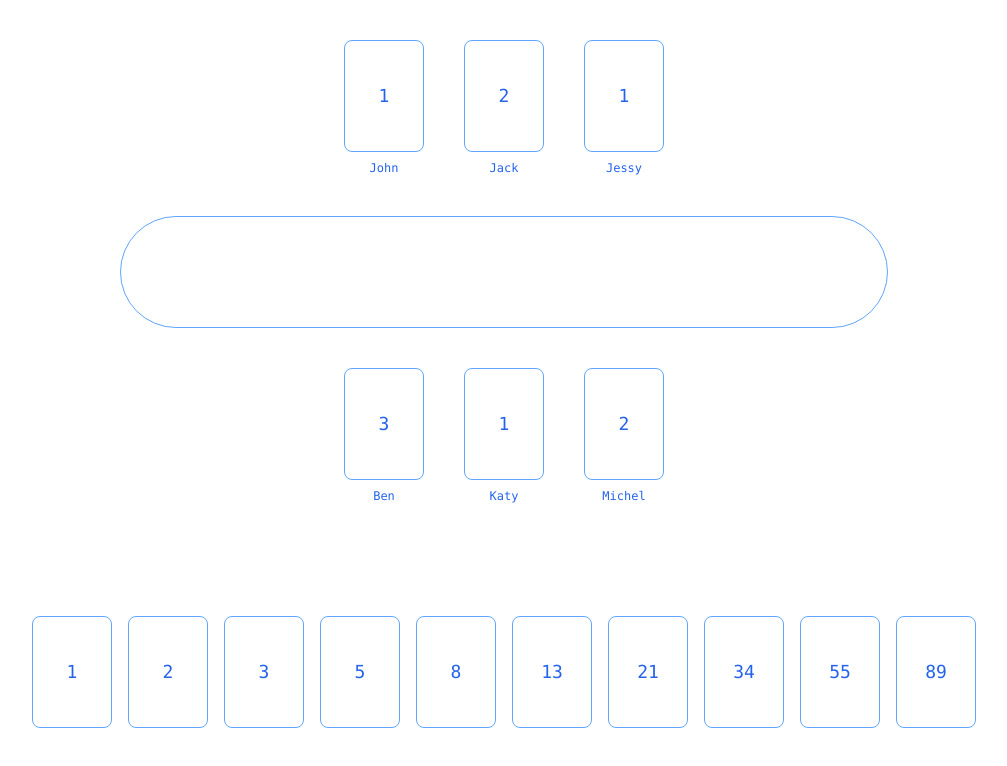
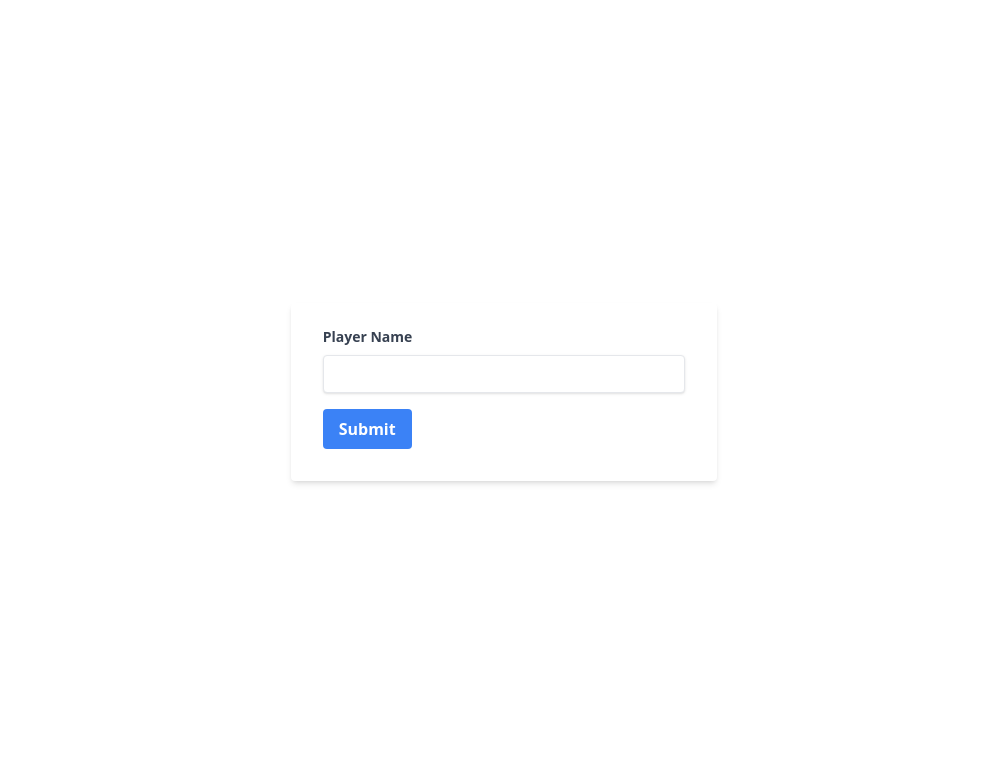
Before and after one commit to Udomomo/scrum-poker, an Angular app in the folder scrum-poker-client/: page / in a window 1280 px wide. Shown: the top 766 px of the page, without its empty margins (136-1143 px from the left). Built offline with nearby package versions, Linux system fonts and the light colour scheme.

Commit message:
Add player name form

```diff
--- /dev/null
+++ b/scrum-poker-client/src/app/player-name-form/player-name-form.component.html
@@ -0,0 +1,11 @@
+<div class="w-1/3 bg-white shadow-md rounded px-8 pt-6 pb-8 mb-4">
+  <form #playerNameForm="ngForm" class="w-auto">
+    <div class="mb-4">
+      <label for="playerName" class="block text-gray-700 text-sm font-bold mb-2">
+        Player Name
+      </label>
+      <input type="text" id="playerName" name="playerName" [(ngModel)]="playerName" required class="shadow appearance-none border rounded w-full py-2 px-3 text-gray-700 leading-tight focus:outline-none focus:shadow-outline">
+    </div>
+    <button type="submit" class="bg-blue-500 hover:bg-blue-700 text-white font-bold py-2 px-4 rounded focus:outline-none focus:shadow-outline">Submit</button>
+  </form>
+</div>
--- /dev/null
+++ b/scrum-poker-client/src/app/player-name-form/player-name-form.component.ts
@@ -0,0 +1,15 @@
+import { Component } from '@angular/core';
+import { FormsModule } from '@angular/forms';
+
+@Component({
+  selector: 'app-player-name-form',
+  standalone: true,
+  imports: [
+    FormsModule,
+  ],
+  templateUrl: './player-name-form.component.html',
+  styleUrl: './player-name-form.component.css'
+})
+export class PlayerNameFormComponent {
+  playerName = "";
+}
--- a/scrum-poker-client/src/app/scrum-poker-page/scrum-poker-page.component.html
+++ b/scrum-poker-client/src/app/scrum-poker-page/scrum-poker-page.component.html
@@ -1,2 +1,8 @@
-<app-poker-table class="mx-auto flex flex-col w-3/5 my-10"></app-poker-table>
-<app-deck class="mt-28 mx-auto max-w-full flex flex-row justify-center gap-4"></app-deck>
+<div *ngIf="name;else playerNameForm">
+  <app-poker-table class="mx-auto flex flex-col w-3/5 my-10"></app-poker-table>
+  <app-deck class="mt-28 mx-auto max-w-full flex flex-row justify-center gap-4"></app-deck>
+</div>
+
+<ng-template #playerNameForm>
+  <app-player-name-form class="h-screen w-screen flex justify-center items-center"></app-player-name-form>
+</ng-template>
--- a/scrum-poker-client/src/app/scrum-poker-page/scrum-poker-page.component.ts
+++ b/scrum-poker-client/src/app/scrum-poker-page/scrum-poker-page.component.ts
@@ -1,6 +1,8 @@
 import { Component } from '@angular/core';
 import { PokerTableComponent } from "../poker-table/poker-table.component";
 import { DeckComponent } from '../deck/deck.component';
+import { CommonModule } from '@angular/common';
+import { PlayerNameFormComponent } from '../player-name-form/player-name-form.component';
 
 @Component({
   selector: 'app-scrum-poker-page',
@@ -8,10 +10,12 @@ import { DeckComponent } from '../deck/deck.component';
   imports: [
     PokerTableComponent,
     DeckComponent,
+    PlayerNameFormComponent,
+    CommonModule,
   ],
   templateUrl: './scrum-poker-page.component.html',
   styleUrl: './scrum-poker-page.component.css'
 })
 export class ScrumPokerPageComponent {
-
+  name = ""
 }
```
Also changed, not shown: scrum-poker-client/src/app/player-name-form/player-name-form.component.css (added), 1 other file (tests, documents, lock files or other folders).
